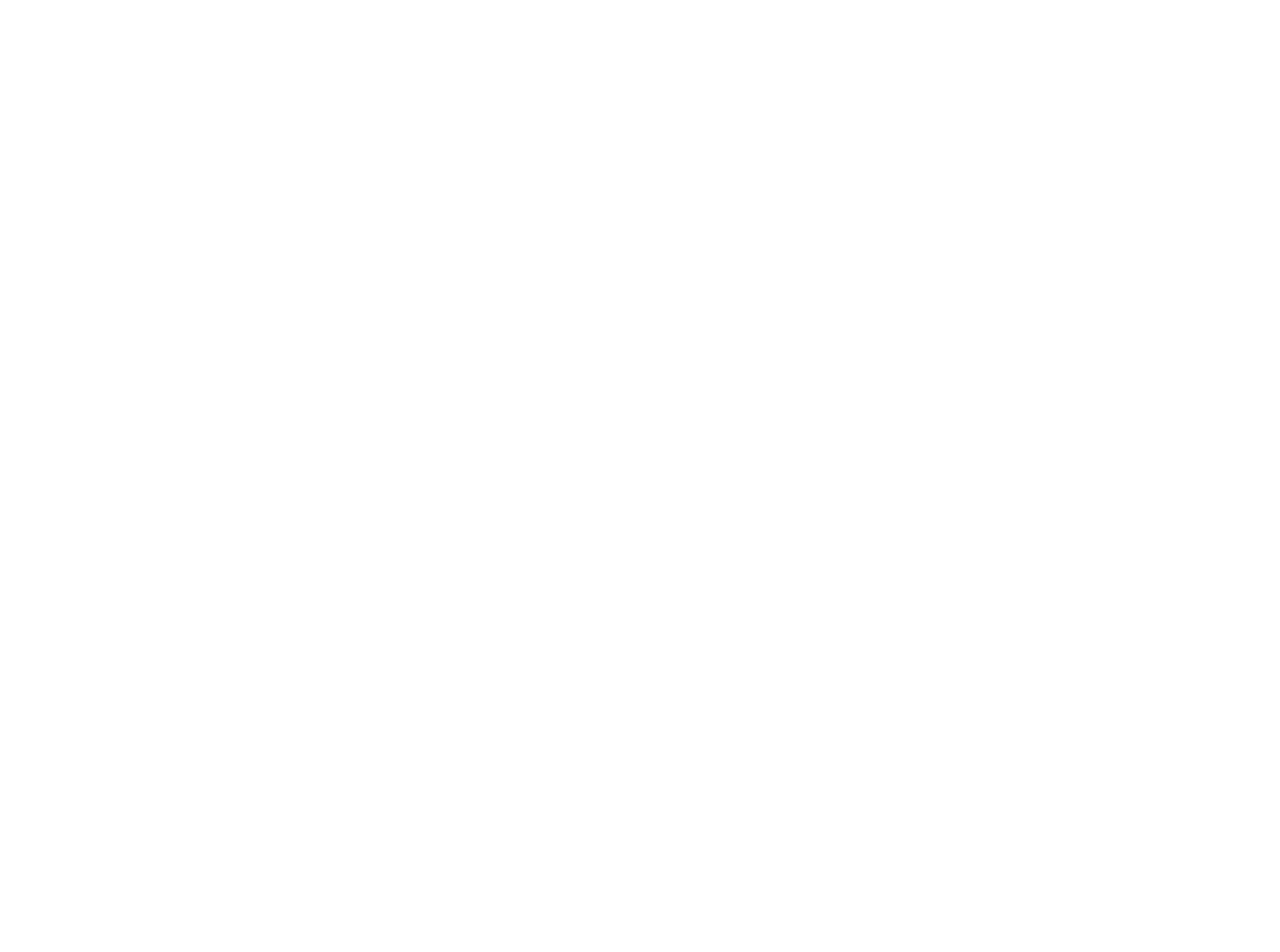
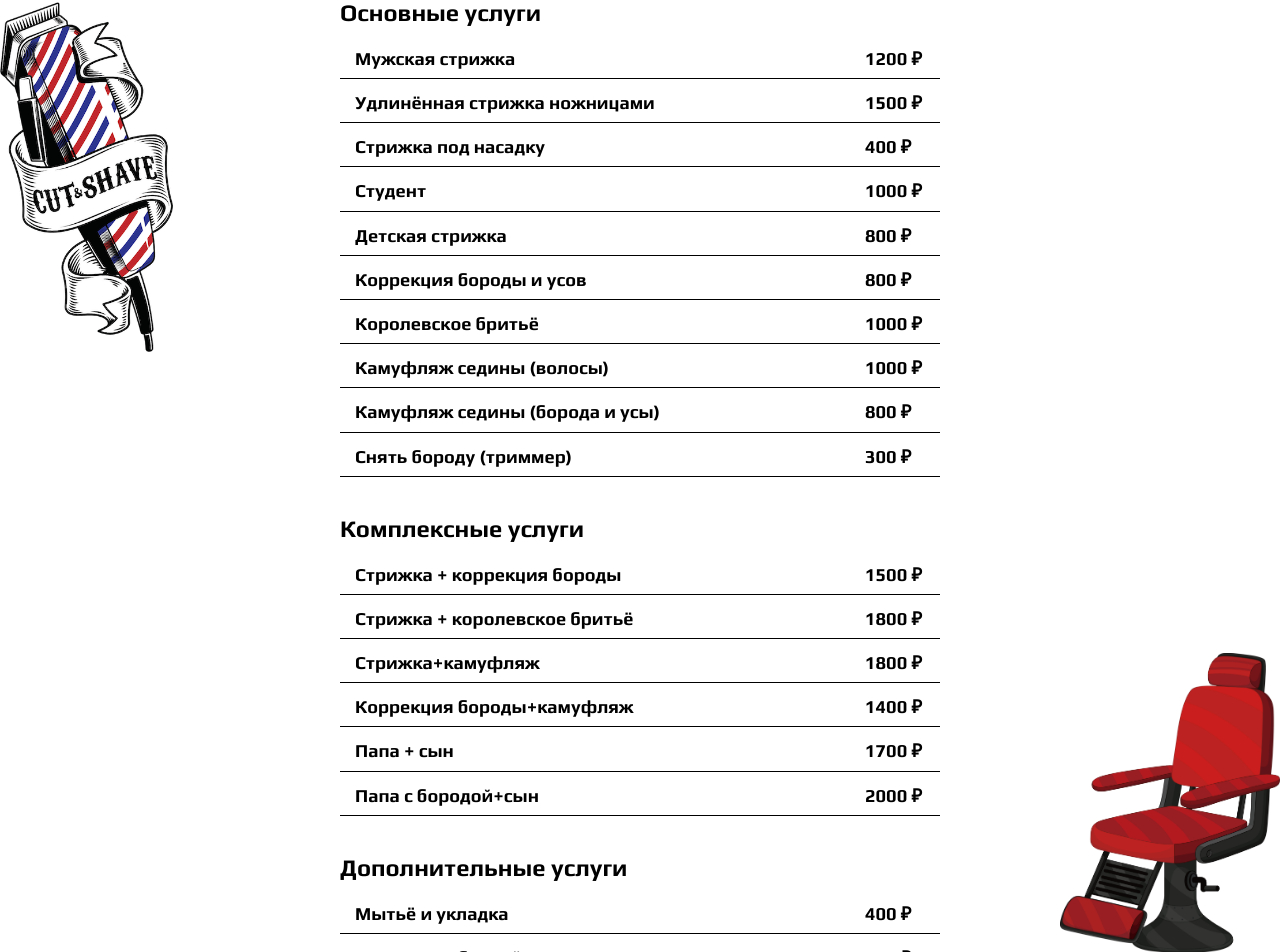
Before and after one commit to Aluminaze/john-barbershop, a React (Create React App) app: page / in a window 1280 px wide. Shown: the part 917-1869 px from the top of the page. Before the commit the page ends 1530 px from the top, so only its background shows below. Built offline with nearby package versions, Linux system fonts and the light colour scheme.

Commit message:
add block with price list

```diff
--- a/src/components/App/App.tsx
+++ b/src/components/App/App.tsx
@@ -1,8 +1,8 @@
 import { Header } from "components/Header";
 import { useStyles } from "./styles";
-import Typography from "@mui/material/Typography";
 import { Intro } from "components/Intro";
 import { useAppTheme } from "hooks/useAppTheme";
+import { PriceList } from "components/PriceList";
 
 export function App() {
   const classes = useStyles();
@@ -26,9 +26,17 @@
           <section className={classes.section}>
             <div className={classes.container}>
               <div className={classes.block}>
-                <Typography variant="play_bold" sx={{ fontSize: "1.7rem" }}>
-                  BLOCK 2
-                </Typography>
+                <PriceList />
+              </div>
+            </div>
+          </section>
+          <section className={classes.section}>
+            <div className={classes.container}>
+              <div
+                className={classes.block}
+                style={{ border: "1px solid red" }}
+              >
+                BLOCK
               </div>
             </div>
           </section>
--- a/src/components/App/styles.ts
+++ b/src/components/App/styles.ts
@@ -32,7 +32,7 @@
       flexDirection: "column",
     },
     block: {
-      height: "calc(100vh - 70px)",
+      minHeight: "calc(100vh - 70px)",
       width: "100%",
     },
     [theme.breakpoints.down("desktopM_1440")]: {
--- /dev/null
+++ b/src/components/PriceList/PriceList.tsx
@@ -0,0 +1,118 @@
+import Typography from "@mui/material/Typography";
+import { useStyles } from "./styles";
+import shaveImg from "./img/shave.png";
+import chairImg from "./img/chair.png";
+
+interface IServiceList {
+  name: string;
+  price: number;
+}
+
+const services: IServiceList[] = [
+  { name: "Мужская стрижка", price: 1200 },
+  { name: "Удлинённая стрижка ножницами", price: 1500 },
+  { name: "Стрижка под насадку", price: 400 },
+  { name: "Студент", price: 1000 },
+  { name: "Детская стрижка", price: 800 },
+  { name: "Коррекция бороды и усов", price: 800 },
+  { name: "Королевское бритьё", price: 1000 },
+  { name: "Камуфляж седины (волосы)", price: 1000 },
+  { name: "Камуфляж седины (борода и усы)", price: 800 },
+  { name: "Снять бороду (триммер)", price: 300 },
+];
+
+const complexServices: IServiceList[] = [
+  { name: "Стрижка + коррекция бороды", price: 1500 },
+  { name: "Стрижка + королевское бритьё", price: 1800 },
+  { name: "Стрижка+камуфляж", price: 1800 },
+  { name: "Коррекция бороды+камуфляж", price: 1400 },
+  { name: "Папа + сын", price: 1700 },
+  { name: "Папа с бородой+сын", price: 2000 },
+];
+
+const additionalServices: IServiceList[] = [
+  { name: "Мытьё и укладка", price: 400 },
+  { name: "Коррекция бровей", price: 400 },
+  { name: "Воск", price: 400 },
+];
+
+export const PriceList = () => {
+  const classes = useStyles();
+
+  return (
+    <div className={classes.block}>
+      <img src={shaveImg} alt="shave-img" className={classes.shaveImg} />
+      <img src={chairImg} alt="shave-img" className={classes.chairImg} />
+      <div className={classes.content}>
+        <div className={classes.title}>
+          <Typography variant="play_bold" sx={{ fontSize: "2rem" }}>
+            Услуги и цены
+          </Typography>
+        </div>
+
+        <div className={classes.category}>
+          <Typography variant="play_bold" sx={{ fontSize: "1.7rem" }}>
+            Основные услуги
+          </Typography>
+          <div className={classes.list}>
+            {services.map((service) => (
+              <div className={classes.listItem}>
+                <Typography variant="play_bold" sx={{ fontSize: "1.3rem" }}>
+                  {service.name}
+                </Typography>
+                <Typography
+                  variant="play_bold"
+                  sx={{ fontSize: "1.3rem", minWidth: "60px" }}
+                >
+                  {service.price} ₽
+                </Typography>
+              </div>
+            ))}
+          </div>
+        </div>
+
+        <div className={classes.category}>
+          <Typography variant="play_bold" sx={{ fontSize: "1.7rem" }}>
+            Комплексные услуги
+          </Typography>
+          <div className={classes.list}>
+            {complexServices.map((service) => (
+              <div className={classes.listItem}>
+                <Typography variant="play_bold" sx={{ fontSize: "1.3rem" }}>
+                  {service.name}
+                </Typography>
+                <Typography
+                  variant="play_bold"
+                  sx={{ fontSize: "1.3rem", minWidth: "60px" }}
+                >
+                  {service.price} ₽
+                </Typography>
+              </div>
+            ))}
+          </div>
+        </div>
+
+        <div className={classes.category}>
+          <Typography variant="play_bold" sx={{ fontSize: "1.7rem" }}>
+            Дополнительные услуги
+          </Typography>
+          <div className={classes.list}>
+            {additionalServices.map((service) => (
+              <div className={classes.listItem}>
+                <Typography variant="play_bold" sx={{ fontSize: "1.3rem" }}>
+                  {service.name}
+                </Typography>
+                <Typography
+                  variant="play_bold"
+                  sx={{ fontSize: "1.3rem", minWidth: "60px" }}
+                >
+                  {service.price} ₽
+                </Typography>
+              </div>
+            ))}
+          </div>
+        </div>
+      </div>
+    </div>
+  );
+};
--- /dev/null
+++ b/src/components/PriceList/index.ts
@@ -0,0 +1 @@
+export { PriceList } from "./PriceList";
--- /dev/null
+++ b/src/components/PriceList/styles.ts
@@ -0,0 +1,66 @@
+import { Theme } from "@mui/material/styles";
+import makeStyles from "@mui/styles/makeStyles";
+
+export const useStyles = makeStyles((theme: Theme) => ({
+  block: {
+    position: "relative",
+    minHeight: "100%",
+    flexGrow: 1,
+    display: "flex",
+    justifyContent: "center",
+  },
+  content: {
+    flexGrow: 1,
+    display: "flex",
+    flexDirection: "column",
+    maxWidth: "600px",
+    padding: "50px 0",
+    zIndex: 999,
+    gap: "40px",
+    backgroundColor: "rgba(255,255,255,.4)",
+    backdropFilter: "blur(2px)",
+  },
+  title: {
+    display: "flex",
+    justifyContent: "center",
+  },
+  shaveImg: {
+    position: "absolute",
+    top: "10%",
+    left: 0,
+    height: "350px",
+  },
+  chairImg: {
+    position: "absolute",
+    bottom: "10%",
+    right: 0,
+    height: "300px",
+  },
+  category: {
+    display: "flex",
+    flexDirection: "column",
+    gap: "15px",
+  },
+  list: {
+    display: "flex",
+    flexDirection: "column",
+    gap: "5px",
+  },
+  listItem: {
+    display: "flex",
+    justifyContent: "space-between",
+    padding: "10px 15px",
+    borderBottom: "1px solid",
+    borderColor: "#000000",
+    transition: "all 0.3s ease-out",
+
+    "&:hover": {
+      backgroundColor: theme.customColor.green_pine,
+      borderColor: "#FFFFFF",
+
+      "& span": {
+        color: "#FFFFFF",
+      },
+    },
+  },
+}));
```
Also changed, not shown: src/components/PriceList/img/chair.png (added), src/components/PriceList/img/shave.png (added).
